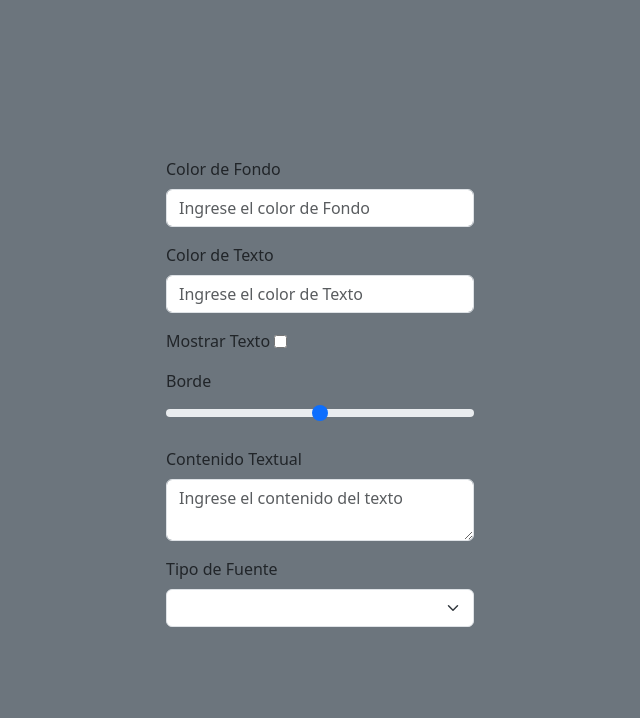
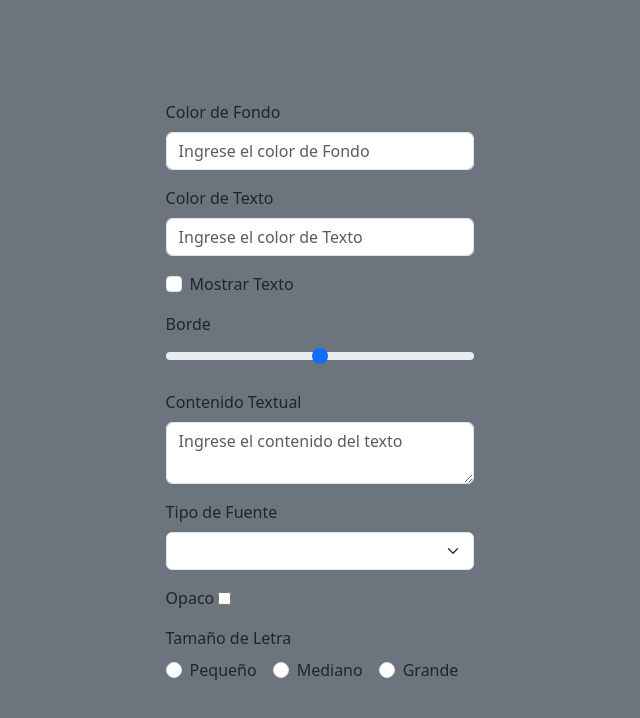
Before and after one commit to diegocmd20/Desafio-Evaluado-Templates, a Vue app: page / in a window 1280 px wide. Shown: the top 718 px of the page, without its empty margins (0-640 px from the left). Built offline with nearby package versions, Linux system fonts and the light colour scheme.

Commit message:
v-if and v-for pending

```diff
--- a/src/components/Template.vue
+++ b/src/components/Template.vue
@@ -2,7 +2,7 @@
     <div class="container-fluid bg-secondary h-100 w-100">
         <div class="row vh-100 vw-100">
             <div class="col-6 my-auto d-flex flex-column justify-content-center align-items-center">
-                <form class="w-50">
+                <form>
                     <div class="mb-3">
                         <label class="form-label">Color de Fondo</label>
                         <input v-model="colorFondo" type="text" class="form-control"
@@ -13,9 +13,9 @@
                         <input v-model="colorTexto" type="text" class="form-control"
                             placeholder="Ingrese el color de Texto">
                     </div>
-                    <div class="d-flex align-items-center gap-1 mb-3">
-                        <label class="align-self-center">Mostrar Texto</label>
-                        <input type="checkbox" class="form-checkbox">
+                    <div class="form-check mb-3">
+                        <label class="form-check-label">Mostrar Texto</label>
+                        <input type="checkbox" class="form-check-input">
                     </div>
                     <div class="mb-3">
                         <label class="form-label">Borde</label>
@@ -34,12 +34,40 @@
                             <option value="oblique">Oblicua</option>
                         </select>
                     </div>
+                    <div class="d-flex align-items-center gap-1 mb-3">
+                        <label class="align-self-center">Opaco</label>
+                        <input type="checkbox" class="form-check-label">
+                    </div>
+                    <div class="mb-3">
+                        <label class="form-label">Tamaño de Letra</label>
+                        <div class="mb-3">
+                            <div class="form-check form-check-inline">
+                                <input class="form-check-input" type="radio" v-model="tamanoTexto" value="px-auto py-auto fw-semibold fs-6 text">
+                                <label class="form-check-label">
+                                    Pequeño
+                                </label>
+                            </div>
+                            <div class="form-check form-check-inline">
+                                <input class="form-check-input" type="radio" v-model="tamanoTexto" value="px-auto py-auto fw-semibold fs-3 text">
+                                <label class="form-check-label">
+                                    Mediano
+                                </label>
+                            </div>
+                            <div class="form-check form-check-inline">
+                                <input class="form-check-input" type="radio" v-model="tamanoTexto" value="px-auto py-auto fw-semibold fs-1 text">
+                                <label class="form-check-label">
+                                    Grande
+                                </label>
+                            </div>
+                        </div>
+                    </div>
                 </form>
             </div>
             <div class="col-6 d-flex justify-content-center align-items-center">
                 <div :style="{ backgroundColor: colorFondo, borderRadius: borde + '%' }"
                     class="h-50 w-50 d-flex justify-content-center align-items-center text-center">
-                    <p :style="{ color: colorTexto, fontStyle: tipoFuente }" class="px-auto py-auto fw-semibold display-6">
+                    <p :style="{ color: colorTexto, fontStyle: tipoFuente }"
+                        :class="tamanoTexto">
                         {{ contenidoTexto }}</p>
                 </div>
             </div>
```
